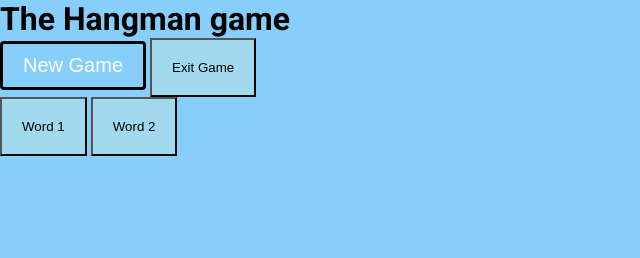
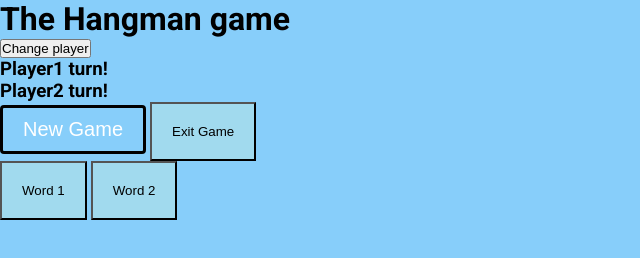
Before and after one commit to Soderjacob/Super-Agilt-Repository, a plain HTML site: page index.html in a window 1280 px wide. Shown: the whole page, without its empty margins (0-640 px from the left). Drawn offline with Linux system fonts and the light colour scheme.

Commit message:
Players turn button

```diff
--- a/index.html
+++ b/index.html
@@ -19,6 +19,14 @@
 
         </div>
 
+        <div class ="playerturn">
+        <button id="myButton">Change player</button>
+        <h3 id="p1">Player1 turn!</h3>
+        <h3 id="p2">Player2 turn!</h3>
+
+        </div>
+
+
         <div class = "c2">
             <div id="options-container"></div>
             <div id="letter-container" class ="letter-container hide"></div>
--- a/styles.css
+++ b/styles.css
@@ -172,3 +172,8 @@ color: #fe5152;
     flex: 1;
     padding: 10px;
 }
+
+}
+.playerturn {
+
+}
```
Also changed, not shown: java.JS (+13 -0 lines).
